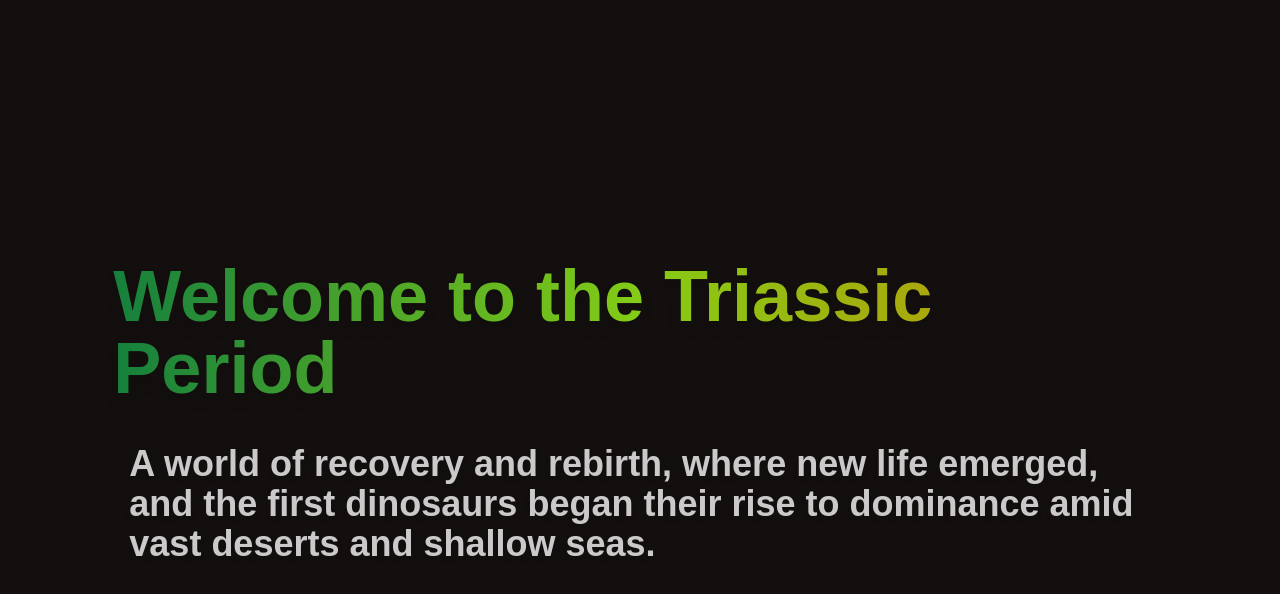
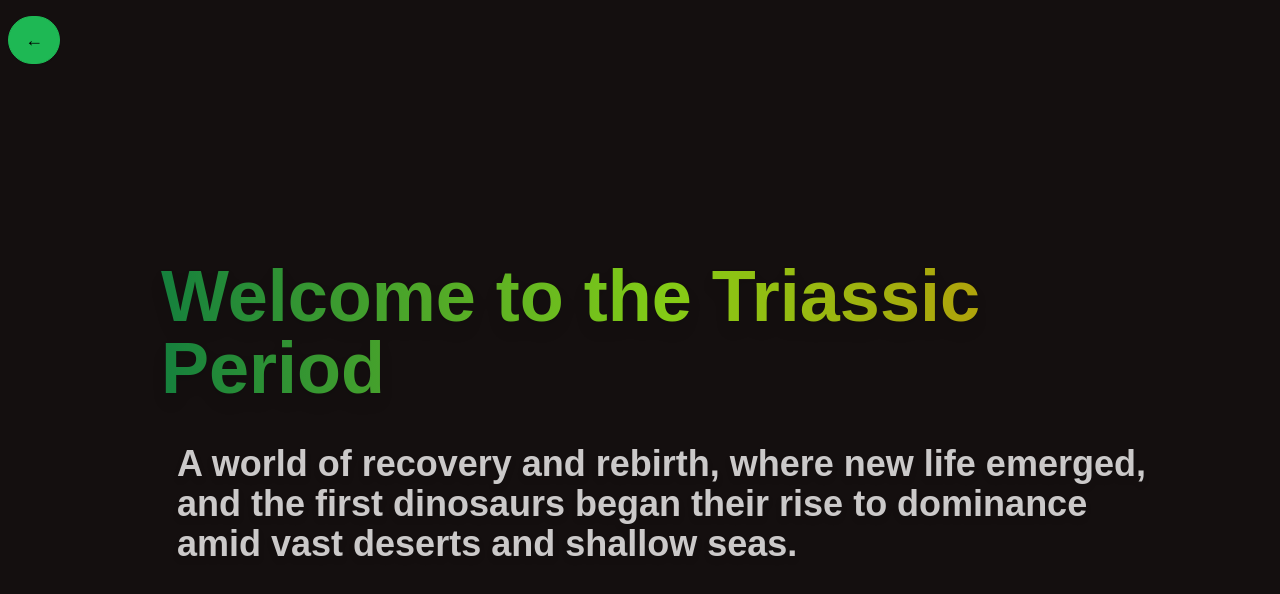
Before and after one commit to jjdsilva0/VTHacks24, a Next.js app in the folder vthacks/: page /triassic in a window 1280 px wide. Shown: the top 594 px of the page. Built offline with nearby package versions, Linux system fonts and the light colour scheme.

Commit message:
Add back button functionality.

```diff
--- a/vthacks/app/components/BackButton.js
+++ b/vthacks/app/components/BackButton.js
@@ -4,9 +4,9 @@ import Link from "next/link";
 
 const EmbarkButton = ({url}) => {
     return (
-        <Link href={url}>
-            <button className="btn btn-primary">
-                &9756;
+        <Link href={url} className="bg-transparent">
+            <button className="btn btn-primary text-lg">
+                ←
             </button>
         </Link>
     )
--- a/vthacks/app/jurassic/page.jsx
+++ b/vthacks/app/jurassic/page.jsx
@@ -5,8 +5,8 @@ import BackButton from "../components/BackButton";
 export default function Home() {
   return (
     <div>
-      <BackButton url="/" />
       <div className="w-full bg-base-200 text-base-content px-2 py-4 flex">
+        <BackButton url="/" />
         {/* Left Section: Title and Description */}
         <div className="carousel carousel-vertical h-[99dvh] w-full flex items-center">
           <div className=" carousel-item h-full w-5/6 flex-col justify-center text-left">
--- a/vthacks/app/triassic/page.jsx
+++ b/vthacks/app/triassic/page.jsx
@@ -1,9 +1,11 @@
 "use client";
+import BackButton from "../components/BackButton";
 
 export default function Home() {
   return (
     <div>
       <div className="w-full bg-base-200 text-base-content px-2 py-4 flex">
+        <BackButton url="/" />
         {/* Left Section: Title and Description */}
         <div className="carousel carousel-vertical h-[99dvh] w-full flex items-center">
           <div className=" carousel-item h-full w-5/6 flex-col justify-center text-left">
```
